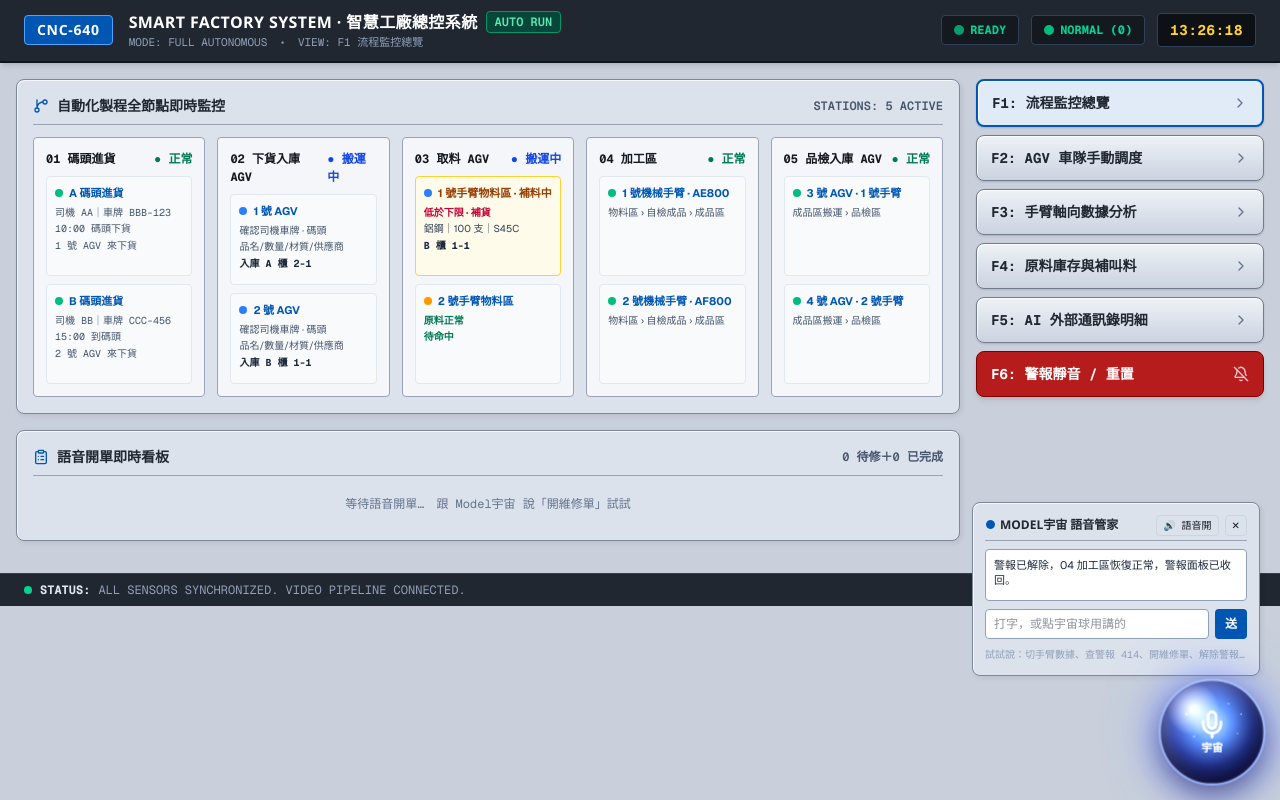
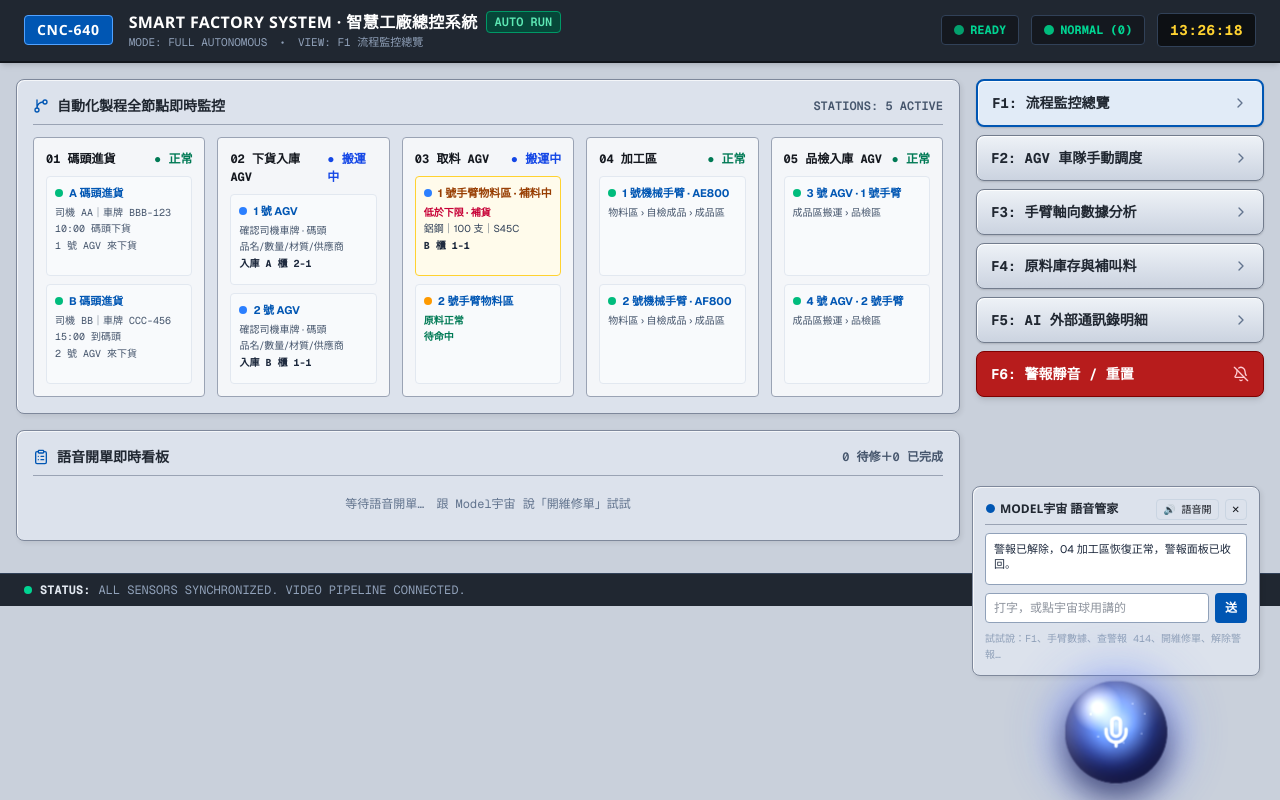
Before and after one commit to ming062027-hue/AssemblyAI, a Next.js app: page / in a window 1280 px wide. Both pictures are taken after a click on the button "F6: 警報靜音 / 重置". Built offline with nearby package versions, Linux system fonts and the light colour scheme.

Commit message:
[看板資料線/OpenCode-muse-spark] 大銘定案9項之8（宇宙球去字置中拖曳、解除同步F3、女聲1.0、F1-F6短跳；第7條除外）

```diff
--- a/src/app/globals.css
+++ b/src/app/globals.css
@@ -94,21 +94,25 @@ body {
   }
 }
 
-/* ===== Model宇宙 語音球：常駐浮層（銀河系配色＋3D＋呼吸＋可拖曳）===== */
+/* ===== Model宇宙 語音球：常駐浮層（星空漸層＋多層高光 3D＋呼吸＋可拖曳）=====
+   無外圈描線：立體感靠多層徑向漸層（頂光＋底影＋輪廓光）＋陰影堆疊。 */
 .mv-orb {
   position: relative;
   border-radius: 9999px;
   cursor: grab;
-  /* 銀河系：深藍紫漸層底＋多層徑向高光（3D 立體感） */
+  /* 星空球體：頂部高光 → 中段藍 → 底部深藍紫＋暗角＋下方輪廓光 */
   background:
-    radial-gradient(circle at 32% 28%, rgba(255, 255, 255, 0.85) 0%, rgba(255, 255, 255, 0) 26%),
-    radial-gradient(circle at 50% 42%, #bcd6ff 0%, #5b8def 24%, #2b3f9e 52%, #171a52 74%, #0a0c2e 100%);
+    radial-gradient(circle at 32% 26%, rgba(255, 255, 255, 0.95) 0%, rgba(255, 255, 255, 0) 24%),
+    radial-gradient(circle at 68% 20%, rgba(190, 210, 255, 0.35) 0%, rgba(190, 210, 255, 0) 30%),
+    radial-gradient(circle at 50% 42%, #c3d8ff 0%, #6b97f2 22%, #33479f 50%, #1a1d5c 72%, #0a0c2e 100%),
+    radial-gradient(circle at 50% 118%, rgba(140, 170, 255, 0.55) 0%, rgba(140, 170, 255, 0) 46%),
+    radial-gradient(circle at 82% 84%, rgba(0, 0, 8, 0.6) 0%, rgba(0, 0, 8, 0) 44%);
   box-shadow:
-    0 0 0 2px rgba(150, 180, 255, 0.55),
-    0 10px 28px rgba(10, 10, 60, 0.55),
-    0 0 44px 8px rgba(80, 110, 255, 0.5),
-    inset -10px -14px 28px rgba(5, 5, 30, 0.65),
-    inset 6px 8px 18px rgba(255, 255, 255, 0.25);
+    0 14px 30px rgba(5, 5, 35, 0.6),
+    0 0 46px 10px rgba(80, 110, 255, 0.45),
+    inset -12px -16px 30px rgba(4, 4, 25, 0.7),
+    inset 8px 10px 20px rgba(255, 255, 255, 0.28),
+    inset -4px -4px 12px rgba(120, 150, 255, 0.25);
   animation: mv-breathe 3.4s ease-in-out infinite;
   touch-action: none;
   user-select: none;
@@ -135,11 +139,10 @@ body {
 .mv-orb.listening {
   animation: mv-breathe 1.2s ease-in-out infinite;
   box-shadow:
-    0 0 0 2px rgba(255, 210, 140, 0.65),
-    0 10px 28px rgba(60, 30, 0, 0.55),
+    0 14px 30px rgba(60, 30, 0, 0.55),
     0 0 60px 12px rgba(255, 170, 60, 0.55),
-    inset -10px -14px 28px rgba(40, 15, 0, 0.6),
-    inset 6px 8px 18px rgba(255, 255, 255, 0.3);
+    inset -12px -16px 30px rgba(40, 15, 0, 0.6),
+    inset 8px 10px 20px rgba(255, 255, 255, 0.3);
 }
 @keyframes mv-breathe {
   0%, 100% { transform: scale(1); filter: brightness(1); }
--- a/src/app/page.tsx
+++ b/src/app/page.tsx
@@ -161,7 +161,8 @@ export default function Home() {
     if (dialogTimer.current) clearTimeout(dialogTimer.current);
   }, []);
 
-  // 宇宙開口講話（瀏覽器內建 TTS，免費，優先用中文聲音）。
+  // 宇宙開口講話（瀏覽器內建 TTS，免費，固定 zh-TW 女聲、正常語速 rate=1.0）。
+  // 女聲挑法：zh 語音裡名字帶 女/female/常見女聲名 → Google 中文 → 第一個 zh。
   const speak = useCallback(
     (text: string) => {
       if (!voiceOn || typeof window === "undefined" || !window.speechSynthesis) return;
@@ -169,11 +170,17 @@ export default function Home() {
         window.speechSynthesis.cancel();
         const u = new SpeechSynthesisUtterance(text);
         u.lang = "zh-TW";
-        u.rate = 1.05;
-        const zh = window.speechSynthesis
-          .getVoices()
-          .find((v) => v.lang.toLowerCase().startsWith("zh"));
-        if (zh) u.voice = zh;
+        u.rate = 1.0;
+        const voices = window.speechSynthesis.getVoices();
+        const zh = voices.filter((v) => v.lang.toLowerCase().startsWith("zh"));
+        const pool = zh.filter((v) => v.lang.toLowerCase().replace("_", "-").startsWith("zh-tw")).length
+          ? zh.filter((v) => v.lang.toLowerCase().replace("_", "-").startsWith("zh-tw"))
+          : zh;
+        const female =
+          pool.find((v) => /女|female|mei-?jia|ting|yun|hsiao|ying|lin/i.test(v.name)) ??
+          pool.find((v) => /google/i.test(v.name)) ??
+          pool[0];
+        if (female) u.voice = female;
         window.speechSynthesis.speak(u);
       } catch {
         // TTS 失敗不致命
@@ -183,9 +190,11 @@ export default function Home() {
   );
 
   // 派工包 v2 §4：解除警報只有這一個函式。
-  // 語音「解除警報」＋警報面板按鈕＋F6 都接它：面板收回、04 轉正常。
+  // 語音「解除警報」＋警報面板按鈕＋F6 都接它：面板收回、04 轉正常、F3 的 J2 142% 一起清除。
+  // 語音上下文的 alarm 也清空，下一句「開維修單」不會再沿用舊警報。
   const clearAlarm = useCallback(() => {
     setIsAlarm(false);
+    setMvCtx(emptyContext());
     const msg = "警報已解除，04 加工區恢復正常，警報面板已收回。";
     setMvReply(msg);
     speak(msg);
@@ -257,6 +266,58 @@ export default function Home() {
     }
   }, [mvListening, runModelCommand, openDialog]);
 
+  // 浮層夾取：對話框＋球是同一個 fixed 容器，夾的是整個浮層（球在框下方，
+  // 只夾容器左上角會讓球掉出螢幕下緣 → 用容器實際寬高反推）。
+  const clampFloat = (x: number, y: number) => {
+    const w = floatRef.current?.offsetWidth ?? 300;
+    const h = floatRef.current?.offsetHeight ?? 420;
+    return {
+      x: Math.min(Math.max(x, 8), Math.max(8, window.innerWidth - w - 8)),
+      y: Math.min(Math.max(y, 8), Math.max(8, window.innerHeight - h - 8)),
+    };
+  };
+  // 對話框拖曳＋召回球：點/拖對話框就把整個浮層夾回可視範圍（球被拖出螢幕邊只剩對話框時用）。
+  const recallOrb = useCallback(() => {
+    setOrbPos((prev) => {
+      if (!prev) return prev;
+      const w = floatRef.current?.offsetWidth ?? 300;
+      const h = floatRef.current?.offsetHeight ?? 420;
+      return {
+        x: Math.min(Math.max(prev.x, 8), Math.max(8, window.innerWidth - w - 8)),
+        y: Math.min(Math.max(prev.y, 8), Math.max(8, window.innerHeight - h - 8)),
+      };
+    });
+  }, []);
+  const dialogDragRef = useRef<{
+    startX: number;
+    startY: number;
+    baseX: number;
+    baseY: number;
+  } | null>(null);
+  // 對話框標題列可拖著走（整個浮層一起動）；輸入框/按鈕不觸發拖曳。
+  const handleDialogMouseDown = (e: React.MouseEvent) => {
+    recallOrb();
+    if ((e.target as HTMLElement).closest("button,input,form")) return;
+    const rect = floatRef.current?.getBoundingClientRect();
+    dialogDragRef.current = {
+      startX: e.clientX,
+      startY: e.clientY,
+      baseX: rect ? rect.left : window.innerWidth - 320,
+      baseY: rect ? rect.top : window.innerHeight - 320,
+    };
+    const move = (ev: MouseEvent) => {
+      const d = dialogDragRef.current;
+      if (!d) return;
+      setOrbPos(clampFloat(d.baseX + ev.clientX - d.startX, d.baseY + ev.clientY - d.startY));
+    };
+    const up = () => {
+      window.removeEventListener("mousemove", move);
+      window.removeEventListener("mouseup", up);
+      dialogDragRef.current = null;
+    };
+    window.addEventListener("mousemove", move);
+    window.addEventListener("mouseup", up);
+  };
   // 宇宙球拖曳：點一下＝說話（onMic），拖著走＝移動，放開停留在該處。
   const orbPress = (clientX: number, clientY: number) => {
     const rect = floatRef.current?.getBoundingClientRect();
@@ -275,9 +336,8 @@ export default function Home() {
     const dy = clientY - d.startY;
     if (Math.abs(dx) + Math.abs(dy) > 5) d.moved = true;
     if (d.moved) {
-      const x = Math.min(Math.max(d.baseX + dx, 8), window.innerWidth - 120);
-      const y = Math.min(Math.max(d.baseY + dy, 8), window.innerHeight - 120);
-      setOrbPos({ x, y });
+      const p = clampFloat(d.baseX + dx, d.baseY + dy);
+      setOrbPos(p);
     }
   };
   const orbRelease = () => {
@@ -686,9 +746,15 @@ export default function Home() {
                 <i data-lucide="activity" className="w-5 h-5 text-[#0056b3]" />
                 六軸機械手臂精細數據與扭矩頻譜分析 (ROBOT-02)
               </h2>
-              <span className="text-xs font-mono font-bold text-rose-700 bg-rose-100 border border-rose-300 px-2 py-0.5 rounded">
-                E-402 OVER-TORQUE
-              </span>
+              {isAlarm ? (
+                <span className="text-xs font-mono font-bold text-rose-700 bg-rose-100 border border-rose-300 px-2 py-0.5 rounded">
+                  E-402 OVER-TORQUE
+                </span>
+              ) : (
+                <span className="text-xs font-mono font-bold text-emerald-700 bg-emerald-100 border border-emerald-300 px-2 py-0.5 rounded">
+                  ALL AXES NORMAL
+                </span>
+              )}
             </div>
             <div className="grid grid-cols-1 md:grid-cols-2 lg:grid-cols-3 gap-3 font-mono">
               <div className="p-3 bg-white rounded border border-slate-300 space-y-2">
@@ -703,6 +769,8 @@ export default function Home() {
                   <div>角度: +124.5°</div><div>轉速: 120 RPM</div><div>電流: 4.2 A</div><div>溫度: 42°C</div><div>振動: 0.8 mm/s</div><div className="text-emerald-700 font-bold">狀態: 正常</div>
                 </div>
               </div>
+              {/* J2：警報時 142% 紅卡；解除後跟著轉正常綠卡（跟語音說的同步） */}
+              {isAlarm ? (
               <div className="p-3 bg-rose-50 border-2 border-rose-500 rounded space-y-2 shadow-sm">
                 <div className="flex justify-between items-center text-xs">
                   <span className="font-black text-rose-900">J2 大臂俯仰軸 (SHOULDER)</span>
@@ -715,6 +783,20 @@ export default function Home() {
                   <div>角度: -48.2°</div><div>轉速: 0 RPM</div><div className="text-rose-700">電流: 18.9 A</div><div>溫度: 78°C</div><div>振動: 4.6 mm/s</div><div className="text-rose-700">狀態: 卡死鎖定</div>
                 </div>
               </div>
+              ) : (
+              <div className="p-3 bg-white rounded border border-slate-300 space-y-2">
+                <div className="flex justify-between items-center text-xs">
+                  <span className="font-bold text-slate-800">J2 大臂俯仰軸 (SHOULDER)</span>
+                  <span className="font-bold text-emerald-700">36%</span>
+                </div>
+                <div className="w-full bg-slate-200 rounded-full h-3 overflow-hidden">
+                  <div className="bg-emerald-600 h-full rounded-full" style={{ width: "36%" }} />
+                </div>
+                <div className="grid grid-cols-3 text-[10px] text-slate-600 pt-1 border-t border-slate-200">
+                  <div>角度: -48.2°</div><div>轉速: 90 RPM</div><div>電流: 5.1 A</div><div>溫度: 45°C</div><div>振動: 0.9 mm/s</div><div className="text-emerald-700 font-bold">狀態: 正常</div>
+                </div>
+              </div>
+              )}
               <div className="p-3 bg-white rounded border border-slate-300 space-y-2">
                 <div className="flex justify-between items-center text-xs">
                   <span className="font-bold text-slate-800">J3 小臂關節軸 (ELBOW)</span>
@@ -770,7 +852,9 @@ export default function Home() {
                 機台專家系統診斷與即時排除建議：
               </div>
               <p className="text-slate-600 text-[11px] leading-relaxed">
-                J2 軸伺服扭矩於 13:10:02 發生階躍型過載（峰值達 142% 額定扭矩），系統已觸發硬體煞車安全連鎖。AI 研判內部減速機或導軌異物卡阻，已完成原廠緊急報修，工單單號：#TICKET-8902。
+                {isAlarm
+                  ? "J2 軸伺服扭矩於 13:10:02 發生階躍型過載（峰值達 142% 額定扭矩），系統已觸發硬體煞車安全連鎖。AI 研判內部減速機或導軌異物卡阻，已完成原廠緊急報修，工單單號：#TICKET-8902。"
+                  : "各軸負載正常（J2 回到 36%），無過載警報。歷史工單：#TICKET-8902（已結案）。"}
               </p>
             </div>
           </div>
@@ -917,15 +1001,22 @@ export default function Home() {
         </aside>
       </div>
 
-      {/* ============ Model宇宙：常駐浮層語音球（可拖曳）＋對話框 ============ */}
+      {/* ============ Model宇宙：常駐浮層語音球（可拖曳）＋對話框（球在框正下方置中） ============ */}
       <div
         ref={floatRef}
-        className="fixed z-50 flex flex-col items-end gap-2"
+        className="fixed z-50 flex flex-col items-center gap-2"
         style={orbPos ? { left: orbPos.x, top: orbPos.y } : { right: 20, bottom: 20 }}
       >
         {dialogOpen && (
-          <div className="mv-dialog w-72 hh-card rounded-lg p-3 flex flex-col gap-2 bg-white shadow-xl">
-            <div className="w-full pb-1 border-b border-[#9aa3b4] flex justify-between items-center">
+          <div
+            className="mv-dialog w-72 hh-card rounded-lg p-3 flex flex-col gap-2 bg-white shadow-xl"
+            onMouseDown={recallOrb}
+          >
+            <div
+              className="w-full pb-1 border-b border-[#9aa3b4] flex justify-between items-center cursor-move"
+              onMouseDown={handleDialogMouseDown}
+              title="拖這裡可以移動浮層"
+            >
               {/* 不用 lucide 圖示：對話框會整個 unmount，lucide 換掉的節點會讓 React removeChild 炸掉 */}
               <span className="text-xs font-bold text-[#202731] flex items-center gap-1">
                 <span className="text-[#0056b3]" aria-hidden="true">●</span>
@@ -978,7 +1069,7 @@ export default function Home() {
               </button>
             </form>
             <div className="text-[10px] text-slate-400 font-mono leading-relaxed">
-              試試說：切手臂數據、查警報 414、開維修單、解除警報…
+              試試說：F1、手臂數據、查警報 414、開維修單、解除警報…
             </div>
           </div>
         )}
@@ -991,12 +1082,10 @@ export default function Home() {
           aria-pressed={mvListening}
           aria-label="Model宇宙語音球：點一下說話，拖曳移動"
           title="點一下說話，拖曳移動"
-          className={`mv-orb w-24 h-24 flex flex-col items-center justify-center gap-0.5${mvListening ? " listening" : ""}`}
+          className={`mv-orb w-24 h-24 flex items-center justify-center${mvListening ? " listening" : ""}`}
         >
-          <i data-lucide="mic" className="w-7 h-7 text-white drop-shadow" />
-          <span className="text-[10px] font-bold text-white drop-shadow">
-            {mvListening ? "聆聽中" : "宇宙"}
-          </span>
+          {/* 球面只留星空漸層＋高光＋mic，不放文字 */}
+          <i data-lucide="mic" className="w-8 h-8 text-white drop-shadow" />
         </button>
       </div>
 
```
Also changed, not shown: src/console/commands.ts (+22 -5 lines).
